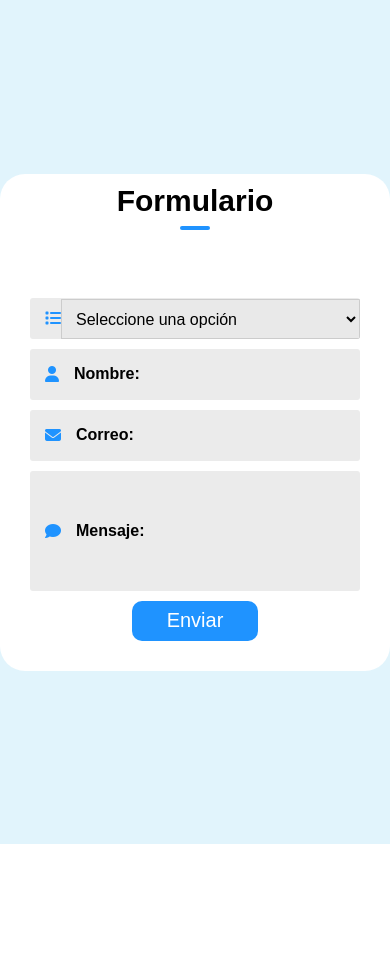
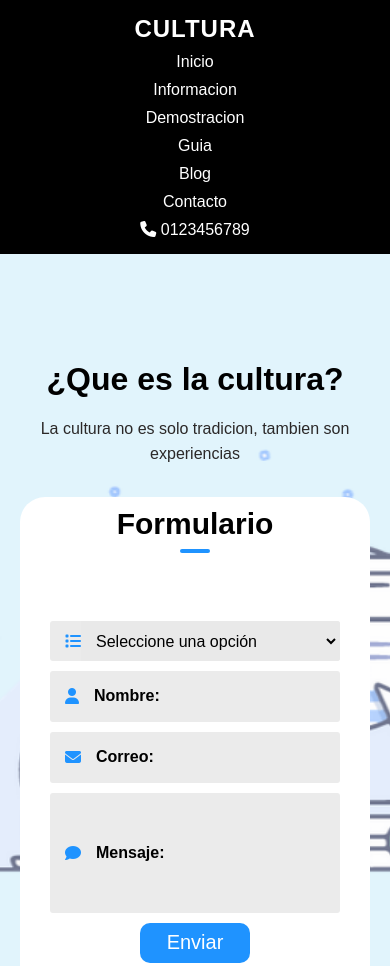
Before and after one commit to jaalvarado165/bootcampjs, a plain HTML site: page basic-form/andres-botero/index.html in a window 390 px wide. Shown: the top 966 px of the page. Before the commit the page ends 844 px from the top, so only its background shows below. Drawn offline with Linux system fonts and the light colour scheme.

Commit message:
homepage

```diff
--- a/basic-form/andres-botero/index.html
+++ b/basic-form/andres-botero/index.html
@@ -10,7 +10,29 @@
 </head>
 <body>
 
+    <header>
+        <nav class="barra-navegacion">
+            <div class="logo">CULTURA</div>
+            <ul class="navegacion-links">
+                <li><a href="#">Inicio</a></li>
+                <li><a href="#">Informacion</a></li>
+                <li><a href="#">Demostracion</a></li>
+                <li><a href="#">Guia</a></li>
+                <li><a href="#">Blog</a></li>
+                <li><a href="#">Contacto</a></li>
+            </ul>
+            <div class="Telefono">
+                <i class="fa fa-phone"></i> 0123456789
+            </div>
+            </div>
+        </nav>
+    </header>
+
     <div class="container">
+        <div class="hero-text">
+            <h2>¿Que es la cultura?</h2>
+            <p>La cultura no es solo tradicion, tambien son experiencias</p>
+        </div>
         <div class="form-content">
             <div id="alerta" class="alerta ocultar"></div>
             <h1 id="title">Formulario</h1>
@@ -54,4 +76,8 @@
     <script src="script.js"></script>
 
 </body>
+    <footer>
+        <p>&copy; 2025 cultura. Todos los derechos reservados.</p>
+    </footer>
+
 </html>
--- a/basic-form/andres-botero/style.css
+++ b/basic-form/andres-botero/style.css
@@ -143,11 +143,11 @@ textarea {
     height: 40px;
     padding: 10px;
     border: none;
-    border: 1px solid #ccc;
+    border: 1px solid transparent;
     background-color: #e9e9e9;
     box-sizing: border-box;
     font-size: 16px;
-    margin-top: 1px;
+    margin-top: 0px;
 }
 
 .alerta {
@@ -182,3 +182,118 @@ textarea {
   color: #721c24;
   border: 1px solid #f5c6cb;
 }
+
+header{
+    background-color:#000;
+    color: #fff;
+    padding: 15px 5%;
+}
+
+.barra-navegacion{
+    display: flex;
+    align-items: center;
+    justify-content: space-between;
+    max-width: 1170px;
+    margin: 0 auto;
+    padding: 0 20px;
+}
+
+.logo {
+    font-size: 24px;
+    font-weight: bold;
+    letter-spacing: 1px;
+}
+
+.navegacion-links{
+    list-style: none;
+    display: flex;
+    gap: 25px;
+}
+
+.navegacion-links li a{
+    color: #fff;
+    text-decoration: none;
+    font-weight: 500;
+    font-size: 16px;
+    transition: color 0.3s;
+}
+
+.navegacion-links li a:hover{
+    color: #408ce2;
+}
+
+.phone {
+    font-weight: bold;
+    font-size: 16px;
+}
+
+.phone i{
+    margin-right: 10px;
+}
+
+.hero-text{
+    width: 50%;
+    padding-right: 40px;
+    color: #000;
+    display: flex;
+    flex-direction: column;
+    justify-content: flex-start;
+    margin-bottom: 200px;
+}
+
+.hero-text h2{
+    font-size: 32px;
+    font-weight: bold;
+    margin-bottom: 15px;
+    line-height: 1.3;
+}
+
+.hero-text p{
+    font-size: 16px;
+    line-height: 1.6;
+    color: #2b2828;
+}
+
+footer {
+    background-color: #000;
+    color: #fff;
+    text-align: center;
+    padding: 15px 0;
+    font-size: 14px;
+}
+
+@media (max-width: 768px) {
+    .container {
+        flex-direction: column;
+        padding: 30px 20px;
+    }
+
+    .hero-text {
+        width: 100%;
+        padding-right: 0;
+        margin-bottom: 30px;
+        align-items: center;
+        text-align: center;
+    }
+
+    .form-content {
+        width: 100%;
+        max-width: 100%;
+    }
+
+    .barra-navegacion {
+        flex-direction: column;
+        align-items: center;
+        text-align: center;
+        gap: 10px;
+    }
+
+    .navegacion-links {
+        flex-direction: column;
+        gap: 10px;
+    }
+
+    .phone {
+        margin-top: 10px;
+    }
+}
```
